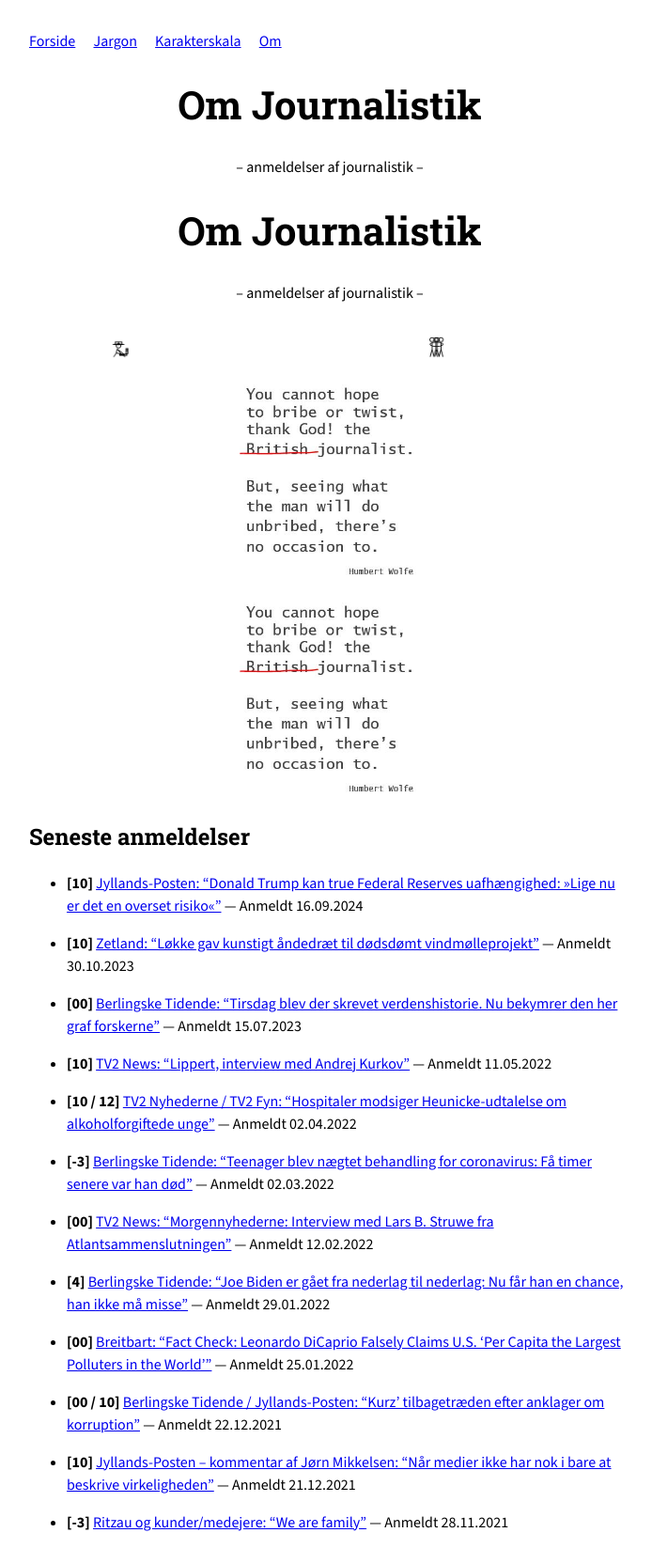
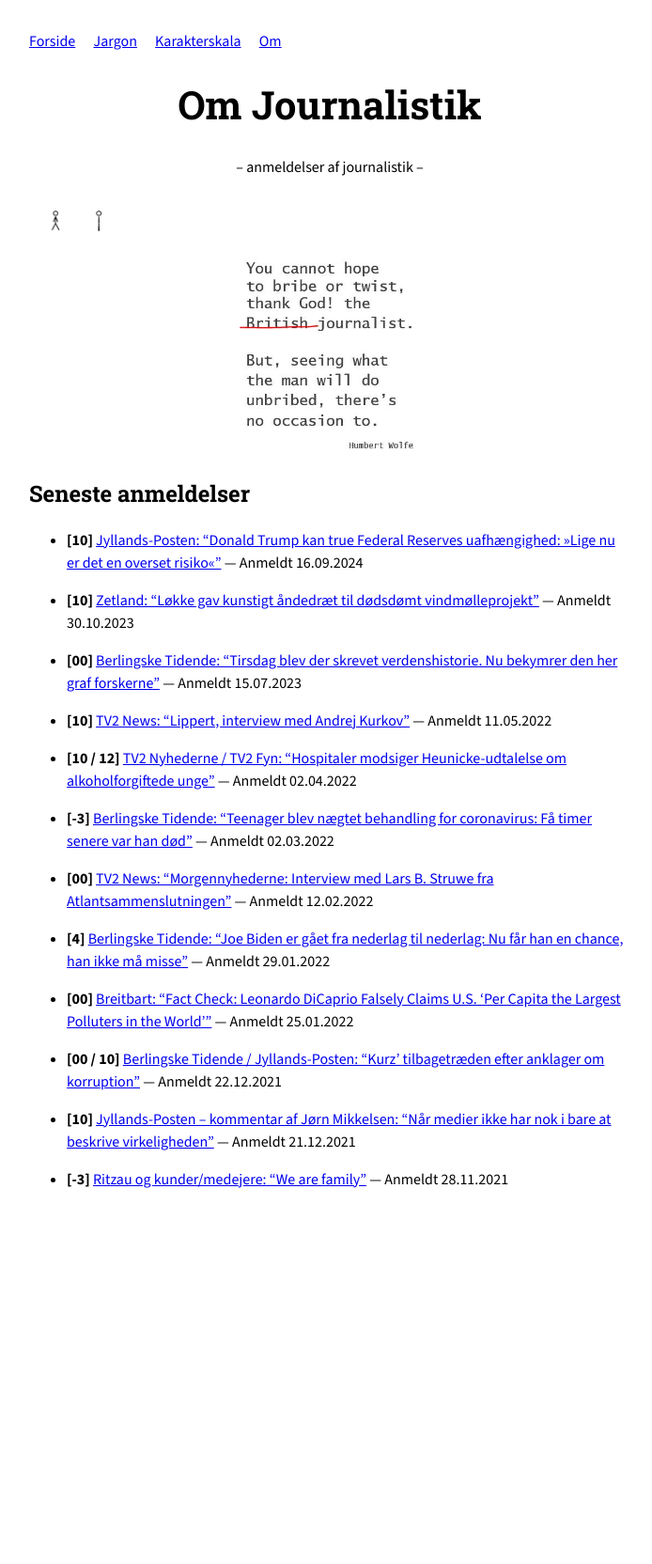
Before and after one commit to MichaelOAppel/OmJournalistik, a Jekyll site: the page built from index.md, in a window 1280 px wide. Shown: the whole page at 94% size, without its empty margins (289-983 px from the left). Built offline with Jekyll 4.4.1, drawn with Linux system fonts in a browser that asks for light colours; after the commit the page ends 1299 px from its top, so only the background shows below that.

Commit message:
Update index.md

```diff
--- a/index.md
+++ b/index.md
@@ -7,25 +7,19 @@ title: Forside
 
 <p class="undertitel">– anmeldelser af journalistik –</p>
 
-<h1 class="sitetitel">Om Journalistik</h1>
-
-<p class="undertitel">– anmeldelser af journalistik –</p>
-
 <img id="banner"
      class="banner-march"
-     src="{{ '/assets/figures/faste/banner_stick_march.gif' | relative_url }}"
+     src="{{ '/assets/figures/faste/banner_stick_march_loop.gif' | relative_url }}"
      alt="Journalist iagttager en samlet gruppe">
 
 <script>
   setTimeout(function () {
     var el = document.getElementById("banner");
     if (el) {
-      el.src = "{{ '/assets/figures/faste/banner_stick_march_loop.gif' | relative_url }}";
+      el.src = "{{ '/assets/figures/faste/banner_stick_march.gif' | relative_url }}";
     }
   }, 24000);
 </script>
-
-<img class="forsidefigur" src="{{ '/assets/figures/faste/HumWolfe.jpg' | relative_url }}" alt="Om Journalistik">
 
 <img class="forsidefigur" src="{{ '/assets/figures/faste/HumWolfe.jpg' | relative_url }}" alt="Om Journalistik">
 
```
